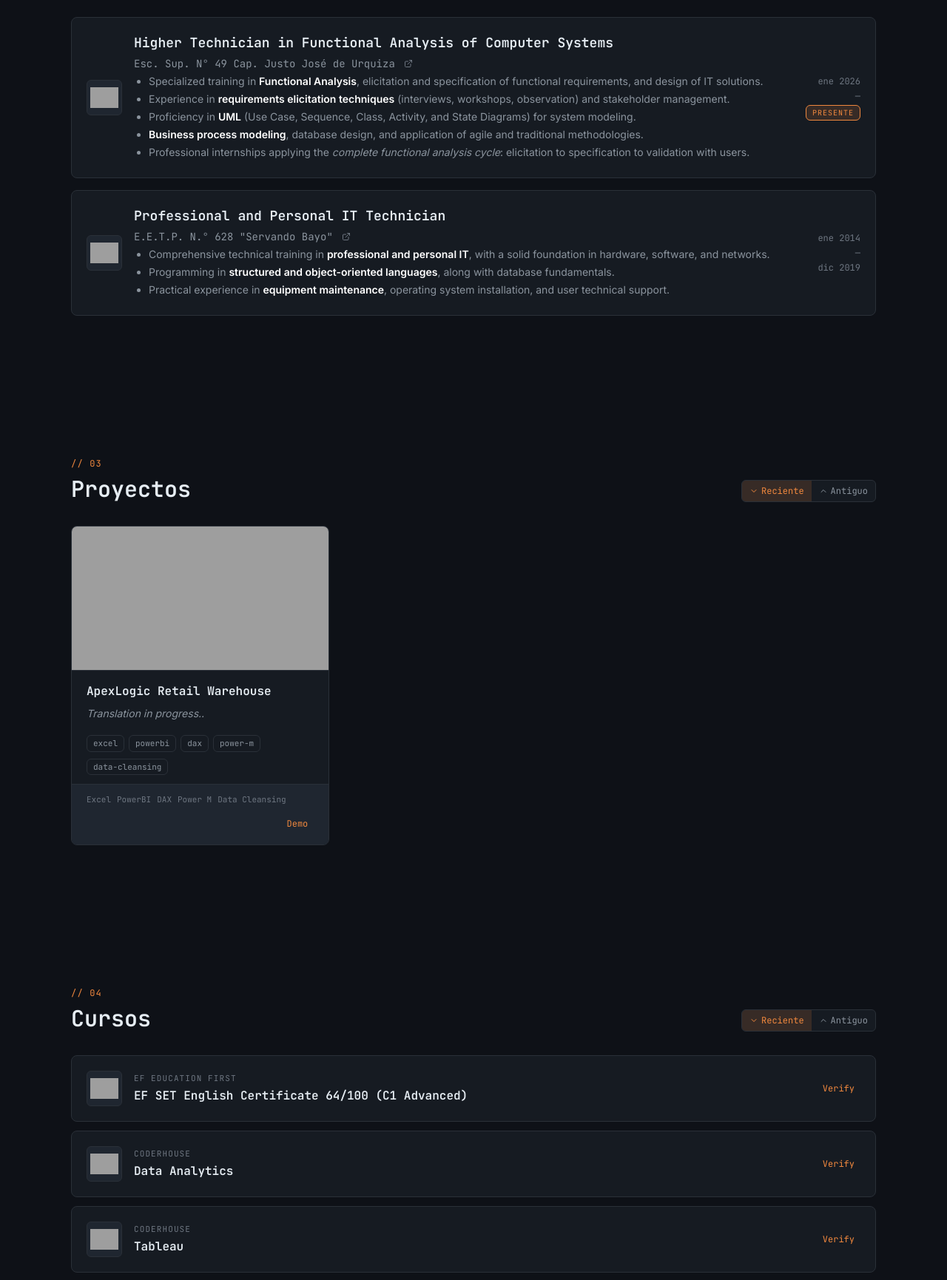
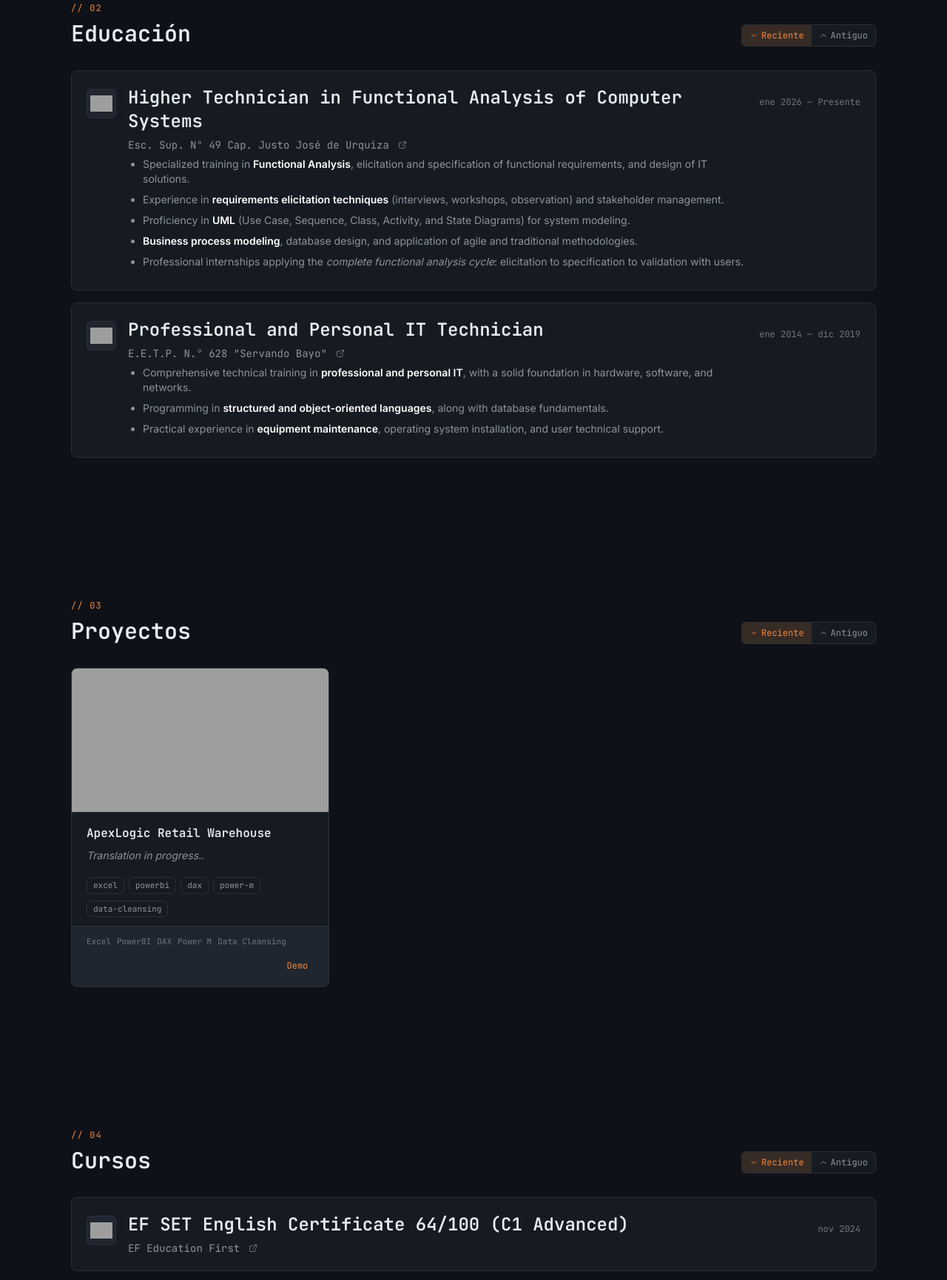
Before and after one commit to emalro/emalro, an Astro site in the folder frontend/: page / in a window 1280 px wide. Shown: the part 1946-3677 px from the top of the page at 74% size. Built offline with nearby package versions, Linux system fonts and the light colour scheme; Astro itself is replaced by a stand-in of ours; grey boxes are pictures that could not be loaded.

Commit message:
feat(frontend): redesign entry cards for Experience, Education, Courses
Apply the visual treatment from the design mockup to all three list
sections. The card is now centered around a large title (text-xl md:text-2xl)
with the org/institution as a smaller subtitle, the logo is reduced
(h-12 w-12 -> h-10 w-10) and offset (mt-1) so the title is the focal
point, and the date column collapses from a 3-row vertical stack
(month / '—' / end) into a single line 'month year — month year' that
reads naturally. For current entries, 'Presente' stays as inline text
in the same line; the badge style is removed to match the rest of
the type.

Grid alignment moves from items-center to items-start so the date
column sits at the top of the card (the original mockup), not floating
in the middle. Bullet spacing in description-md increases from
0.25rem to 0.5rem so the bullets have room to breathe and the bold
emphases have visible separation.

The Courses section is the bigger change. It was a compact horizontal
layout (logo / platform+name / verify-button) and now follows the
same vertical rhythm as Experience/Education: logo / large title +
platform subtitle with ExternalLink icon / date on the right. The
'Verify' button is replaced with the same ExternalLink icon used in
Experience/Education so the three sections share an icon vocabulary.

No data, schema, or i18n label changes. The build is identical
(24.76 KB / 7.42 KB gzipped) and validate:i18n stays at 6/6.

```diff
--- a/frontend/src/components/sections/Courses.astro
+++ b/frontend/src/components/sections/Courses.astro
@@ -4,6 +4,12 @@ import SortControl from "../ui/SortControl.astro";
 
 // Numeric compact form: "2024-08-12" → 20240812, used by sort.ts.
 const sortKey = (iso: string): string => iso.replaceAll("-", "");
+
+const months = ["ene", "feb", "mar", "abr", "may", "jun", "jul", "ago", "sep", "oct", "nov", "dic"];
+const fmt = (iso: string): string => {
+  const [y, m] = iso.split("-");
+  return `${months[Number(m) - 1]} ${y}`;
+};
 ---
 
 <section id="courses" class="grid gap-8 py-16 md:py-24">
@@ -14,22 +20,34 @@ const sortKey = (iso: string): string => iso.replaceAll("-", "");
     </div>
     <SortControl target="courses-list" defaultDir="desc" />
   </div>
-  <ol id="courses-list" data-sort-root data-sort-dir="desc" class="grid gap-3">
+  <ol id="courses-list" data-sort-root data-sort-dir="desc" class="grid gap-4">
     {courses.map((c) => (
-      <li class="grid grid-cols-[auto_1fr_auto] items-center gap-4 rounded-lg border border-border bg-bg-surface p-4 transition-colors hover:border-accent md:p-5" data-sort-value={sortKey(c.created_at)}>
-        <img src={c.platform_logo_url} alt={c.platform} width="48" height="48" loading="lazy" class="h-12 w-12 rounded-md border border-border bg-bg-elevated object-contain p-1" />
-        <div class="grid gap-1">
-          <p class="font-mono text-[11px] uppercase tracking-widest text-ink-tertiary">{c.platform}</p>
-          <h3 class="font-mono text-sm font-semibold text-ink-primary md:text-base" data-i18n={JSON.stringify(c.name)}>{c.name.es}</h3>
+      <li class="grid gap-4 rounded-lg border border-border bg-bg-surface p-5 md:grid-cols-[auto_1fr_auto] md:items-start" data-sort-value={sortKey(c.created_at)}>
+        <img src={c.platform_logo_url} alt={c.platform} width="40" height="40" loading="lazy" class="mt-1 h-10 w-10 rounded-md border border-border bg-bg-elevated object-contain p-1" />
+        <div class="grid gap-1.5">
+          <h3 class="font-mono text-xl font-semibold text-ink-primary md:text-2xl" data-i18n={JSON.stringify(c.name)}>{c.name.es}</h3>
+          <p class="flex items-center gap-2 text-sm text-ink-secondary">
+            <span class="font-mono">{c.platform}</span>
+            {c.verification_url && (
+              <a
+                href={c.verification_url}
+                target="_blank"
+                rel="noopener noreferrer"
+                class="inline-flex h-5 w-5 items-center justify-center text-ink-tertiary transition-colors hover:text-accent focus:outline-none focus-visible:ring-2 focus-visible:ring-accent focus-visible:ring-offset-1 focus-visible:ring-offset-bg-surface"
+                aria-label={`${c.name.es} verification`}
+                title="Verify certificate"
+              >
+                <svg xmlns="http://www.w3.org/2000/svg" width="12" height="12" viewBox="0 0 24 24" fill="none" stroke="currentColor" stroke-width="2" stroke-linecap="round" stroke-linejoin="round" aria-hidden="true">
+                  <path d="M15 3h6v6"/>
+                  <path d="M10 14 21 3"/>
+                  <path d="M18 13v6a2 2 0 0 1-2 2H5a2 2 0 0 1-2-2V8a2 2 0 0 1 2-2h6"/>
+                </svg>
+              </a>
+            )}
+          </p>
         </div>
-        <div class="flex items-center">
-          {c.verification_url ? (
-            <a href={c.verification_url} target="_blank" rel="noopener noreferrer" class="btn-ghost" aria-label="Verify certificate">
-              <span class="font-mono text-xs text-accent">Verify</span>
-            </a>
-          ) : (
-            <span class="font-mono text-[11px] text-ink-tertiary" aria-label="No verification link">—</span>
-          )}
+        <div class="md:pt-2">
+          <time class="font-mono text-xs text-ink-tertiary" datetime={c.created_at}>{fmt(c.created_at)}</time>
         </div>
       </li>
     ))}
--- a/frontend/src/components/sections/Education.astro
+++ b/frontend/src/components/sections/Education.astro
@@ -20,10 +20,10 @@ const fmt = (ym: string): string => {
   </div>
   <ol id="education-list" data-sort-root data-sort-dir="desc" class="grid gap-4">
     {education.map((entry) => (
-      <li class="grid gap-4 rounded-lg border border-border bg-bg-surface p-5 md:grid-cols-[auto_1fr_auto] md:items-center" data-sort-value={entry.start_date}>
-        <img src={entry.logo_url} alt={entry.institution} width="48" height="48" loading="lazy" class="h-12 w-12 rounded-md border border-border bg-bg-elevated object-contain p-1" />
-        <div class="grid gap-1">
-          <h3 class="font-mono text-base font-semibold text-ink-primary md:text-lg" data-i18n={JSON.stringify(entry.degree)}>{entry.degree.es}</h3>
+      <li class="grid gap-4 rounded-lg border border-border bg-bg-surface p-5 md:grid-cols-[auto_1fr_auto] md:items-start" data-sort-value={entry.start_date}>
+        <img src={entry.logo_url} alt={entry.institution} width="40" height="40" loading="lazy" class="mt-1 h-10 w-10 rounded-md border border-border bg-bg-elevated object-contain p-1" />
+        <div class="grid gap-1.5">
+          <h3 class="font-mono text-xl font-semibold text-ink-primary md:text-2xl" data-i18n={JSON.stringify(entry.degree)}>{entry.degree.es}</h3>
           <p class="flex items-center gap-2 text-sm text-ink-secondary">
             <span class="font-mono">{entry.institution}</span>
             {entry.website && (
@@ -52,14 +52,14 @@ const fmt = (ym: string): string => {
             />
           )}
         </div>
-        <div class="flex flex-col items-start gap-1 md:items-end">
-          <time class="font-mono text-xs text-ink-tertiary" datetime={entry.start_date}>{fmt(entry.start_date)}</time>
-          <span class="font-mono text-xs text-ink-tertiary">—</span>
-          {entry.end_date === null ? (
-            <span class="rounded-md border border-accent bg-accent-muted px-2 py-0.5 font-mono text-[10px] uppercase tracking-widest text-accent" data-i18n={JSON.stringify({ es: "Presente", en: "Present" })}>Presente</span>
-          ) : (
-            <time class="font-mono text-xs text-ink-tertiary" datetime={entry.end_date}>{fmt(entry.end_date)}</time>
-          )}
+        <div class="md:pt-2">
+          <time class="font-mono text-xs text-ink-tertiary" datetime={entry.start_date}>
+            {fmt(entry.start_date)} — {entry.end_date === null ? (
+              <span data-i18n={JSON.stringify({ es: "Presente", en: "Present" })}>Presente</span>
+            ) : (
+              <time datetime={entry.end_date}>{fmt(entry.end_date)}</time>
+            )}
+          </time>
         </div>
       </li>
     ))}
@@ -75,7 +75,7 @@ const fmt = (ym: string): string => {
     list-style: disc;
   }
   .description-md :global(li) {
-    margin-bottom: 0.25rem;
+    margin-bottom: 0.5rem;
   }
   .description-md :global(strong) {
     color: var(--color-ink-primary, #fff);
--- a/frontend/src/components/sections/Experience.astro
+++ b/frontend/src/components/sections/Experience.astro
@@ -20,10 +20,10 @@ const fmt = (ym: string): string => {
   </div>
   <ol id="experience-list" data-sort-root data-sort-dir="desc" class="grid gap-4">
     {experience.map((entry) => (
-      <li class="grid gap-4 rounded-lg border border-border bg-bg-surface p-5 md:grid-cols-[auto_1fr_auto] md:items-center" data-sort-value={entry.start_date}>
-        <img src={entry.logo_url} alt={entry.organization} width="48" height="48" loading="lazy" class="h-12 w-12 rounded-md border border-border bg-bg-elevated object-contain p-1" />
-        <div class="grid gap-1">
-          <h3 class="font-mono text-base font-semibold text-ink-primary md:text-lg" data-i18n={JSON.stringify(entry.role)}>{entry.role.es}</h3>
+      <li class="grid gap-4 rounded-lg border border-border bg-bg-surface p-5 md:grid-cols-[auto_1fr_auto] md:items-start" data-sort-value={entry.start_date}>
+        <img src={entry.logo_url} alt={entry.organization} width="40" height="40" loading="lazy" class="mt-1 h-10 w-10 rounded-md border border-border bg-bg-elevated object-contain p-1" />
+        <div class="grid gap-1.5">
+          <h3 class="font-mono text-xl font-semibold text-ink-primary md:text-2xl" data-i18n={JSON.stringify(entry.role)}>{entry.role.es}</h3>
           <p class="flex items-center gap-2 text-sm text-ink-secondary">
             <span class="font-mono">{entry.organization}</span>
             {entry.website && (
@@ -50,14 +50,14 @@ const fmt = (ym: string): string => {
             set:html={renderMarkdown(entry.description.es)}
           />
         </div>
-        <div class="flex flex-col items-start gap-1 md:items-end">
-          <time class="font-mono text-xs text-ink-tertiary" datetime={entry.start_date}>{fmt(entry.start_date)}</time>
-          <span class="font-mono text-xs text-ink-tertiary">—</span>
-          {entry.end_date === null ? (
-            <span class="rounded-md border border-accent bg-accent-muted px-2 py-0.5 font-mono text-[10px] uppercase tracking-widest text-accent" data-i18n={JSON.stringify({ es: "Presente", en: "Present" })}>Presente</span>
-          ) : (
-            <time class="font-mono text-xs text-ink-tertiary" datetime={entry.end_date}>{fmt(entry.end_date)}</time>
-          )}
+        <div class="md:pt-2">
+          <time class="font-mono text-xs text-ink-tertiary" datetime={entry.start_date}>
+            {fmt(entry.start_date)} — {entry.end_date === null ? (
+              <span data-i18n={JSON.stringify({ es: "Presente", en: "Present" })}>Presente</span>
+            ) : (
+              <time datetime={entry.end_date}>{fmt(entry.end_date)}</time>
+            )}
+          </time>
         </div>
       </li>
     ))}
@@ -73,7 +73,7 @@ const fmt = (ym: string): string => {
     list-style: disc;
   }
   .description-md :global(li) {
-    margin-bottom: 0.25rem;
+    margin-bottom: 0.5rem;
   }
   .description-md :global(strong) {
     color: var(--color-ink-primary, #fff);
```
